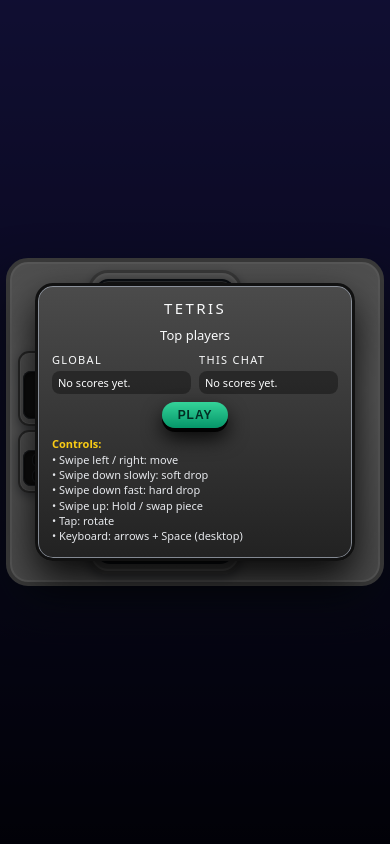
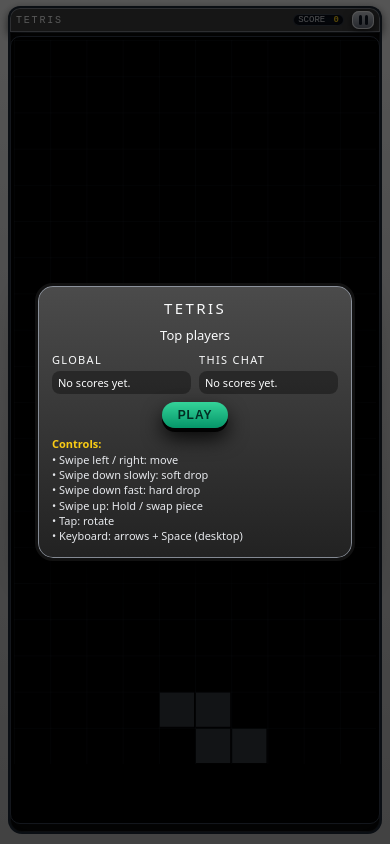
Before and after one commit to hirbodprime/-hitbots, a Django app: page /tetris/ in a window 390 px wide. Run offline with Django 5.2, Linux system fonts and the light colour scheme; data that the repository does not hold is empty.

Commit message:
so many changers

```diff
--- a/tetris/templates/tetris/index.html
+++ b/tetris/templates/tetris/index.html
@@ -348,6 +348,73 @@
       justify-content: space-between;
       padding: 1px 0;
     }
+
+    .frame {
+  width: 100%;
+  height: 100%;
+  padding: 4px;
+  display: flex;
+  justify-content: center;
+  align-items: center;
+}
+
+.cabinet {
+  width: min(620px, 100vw - 8px);
+  display: grid;
+  grid-template-columns: 0.14fr 0.72fr 0.14fr;
+  gap: 4px;
+  padding: 8px;
+  border-radius: 22px;
+  background: linear-gradient(180deg, var(--shell) 0%, #f5f5f5 40%, #d0d0d0 100%);
+  border: 4px solid var(--shell-border);
+  box-shadow:
+    0 24px 50px rgba(15, 23, 42, 0.85),
+    inset 0 0 0 2px rgba(255, 255, 255, 0.7);
+}
+
+/* MOBILE: hide side boxes and let center tower take full width */
+@media (max-width: 700px) {
+  .cabinet {
+    width: 100vw;
+    height: 100vh;
+    padding: 0;
+    border-radius: 0;
+    border: none;
+    box-shadow: none;
+    background: none;
+    grid-template-columns: 1fr;  /* only center column */
+    align-items: center;
+    justify-items: center;
+  }
+
+  .side-column {
+    display: none;
+  }
+
+  .tower {
+    width: 100vw;
+    max-width: 100vw;
+    height: 100vh;
+    max-height: 100vh;
+    border-radius: 0;
+    border: none;
+    box-shadow: none;
+    padding: 6px 8px 10px;
+  }
+
+  .tower-inner {
+    flex: 1;
+    display: flex;
+    flex-direction: column;
+    padding: 4px 0 8px;
+  }
+
+  .well-wrap {
+    flex: 1;
+    border-radius: 10px;
+  }
+}
+
   </style>
 </head>
 <body>
@@ -463,13 +530,32 @@
   let BLOCK = 10;
 
 function resizeCanvas() {
-    const w = canvas.parentElement.clientWidth - 4;
-    const width = Math.max(190, Math.min(w, 320));   // bigger well
+  const isMobile = window.innerWidth <= 700;
+
+  if (isMobile) {
+    // Take almost full screen on phones
+    const padding = 10;
+    const maxW = window.innerWidth - padding;
+    const maxH = window.innerHeight - 100; // leave a bit for top bar / chrome
+
+    // 10x20 grid → height = 2 * width, so limit by height
+    const width = Math.min(maxW, maxH / 2);
+    const height = width * 2;
+
+    canvas.width = width;
+    canvas.height = height;
+  } else {
+    // Desktop / tablet – center, but nice and big
+    const w = canvas.parentElement.clientWidth - 10;
+    const width = Math.max(220, Math.min(w, 360));
     const height = width * 2;
     canvas.width = width;
     canvas.height = height;
+  }
+
   BLOCK = canvas.width / COLS;
 }
+
   resizeCanvas();
   window.addEventListener("resize", () => {
     resizeCanvas();
@@ -776,16 +862,19 @@
         method:"POST",
         headers:{"Content-Type":"application/json"},
         body:JSON.stringify({
-            user_id:USER_ID,
-            chat_id:CHAT_ID,
-            username:USERNAME,
-            score:this.score,
+          user_id: USER_ID,
+          chat_id: CHAT_ID,
+          username: USERNAME,
+          score: this.score,
           message_id: MESSAGE_ID,
           inline_message_id: INLINE_MESSAGE_ID,
         }),
       });
-      }catch(e){console.error("submit-score error",e);}
+    }catch(e){
+      console.error("submit-score error", e);
     }
+  }
+
   }
 
   let board = new Board();
@@ -882,11 +971,12 @@
 
   document.getElementById("pauseBtn").addEventListener("click",openPause);
   document.getElementById("btnResume").addEventListener("click",closePause);
-  document.getElementById("btnQuit").addEventListener("click",async ()=>{
-    await board.sendScore();      // save score even if user quits
-    board=new Board();
+document.getElementById("btnQuit").addEventListener("click", async () => {
+  await board.sendScore();   // save before reset
+  board = new Board();       // new game instance
   closePause();
 });
+
 
   // ====== LEADERBOARD (start overlay) ======
   const startOverlay = document.getElementById("startOverlay");
--- a/tetris/views.py
+++ b/tetris/views.py
@@ -38,10 +38,66 @@
     return render(request, "tetris/index.html", context)
 
 
+
+BOT_TOKEN = os.environ.get("TELEGRAM_BOT_TOKEN")
+
+@csrf_exempt
+def submit_score(request):
+    if request.method != "POST":
+        return HttpResponseBadRequest("POST only")
+
+    try:
+        data = json.loads(request.body.decode("utf-8"))
+    except json.JSONDecodeError:
+        return HttpResponseBadRequest("Invalid JSON")
+
+    user_id = int(data.get("user_id") or 0)
+    chat_id = data.get("chat_id")
+    username = (data.get("username") or "")[:255]
+    score = int(data.get("score") or 0)
+    message_id = data.get("message_id")
+    inline_message_id = data.get("inline_message_id")
+
+    if not user_id or score <= 0:
+        return HttpResponseBadRequest("Missing user_id or score")
+
+    # save in DB
+    TetrisScore.objects.create(
+        user_id=user_id,
+        chat_id=chat_id or None,
+        username=username,
+        score=score,
+    )
+
+    # update per-chat leaderboard in Telegram
+    if BOT_TOKEN:
+        payload = {
+            "user_id": user_id,
+            "score": score,
+            "force": True,
+            "disable_edit_message": False,
+        }
+        if inline_message_id:
+            payload["inline_message_id"] = inline_message_id
+        elif chat_id and message_id:
+            payload["chat_id"] = chat_id
+            payload["message_id"] = message_id
+
+        try:
+            requests.post(
+                f"https://api.telegram.org/bot{BOT_TOKEN}/setGameScore",
+                json=payload,
+                timeout=5,
+            )
+        except requests.RequestException:
+            pass
+
+    return JsonResponse({"ok": True})
+
+
 def leaderboard(request):
     chat_id = request.GET.get("chat_id")
 
-    # global: best score per user
     global_qs = (
         TetrisScore.objects.values("user_id", "username")
         .annotate(best=Max("score"))
@@ -60,53 +116,3 @@
         data_chat = list(chat_qs)
 
     return JsonResponse({"global": data_global, "chat": data_chat})
-
-
-@csrf_exempt
-def submit_score(request):
-    if request.method != "POST":
-        return HttpResponseBadRequest("POST only")
-
-    data = json.loads(request.body.decode("utf-8"))
-    user_id = int(data.get("user_id", 0))
-    chat_id = data.get("chat_id")
-    username = (data.get("username") or "")[:255]
-    score = int(data.get("score", 0))
-    message_id = data.get("message_id")
-    inline_message_id = data.get("inline_message_id")
-
-    if not user_id:
-        return HttpResponseBadRequest("user_id missing")
-
-    # Save to DB (global history)
-    TetrisScore.objects.create(
-        user_id=user_id,
-        chat_id=chat_id or None,
-        username=username,
-        score=score,
-    )
-
-    # Update Telegram per-chat leaderboard (like LumberJack)
-    if BOT_TOKEN and score > 0:
-        payload = {
-            "user_id": user_id,
-            "score": score,
-            "force": True,          # overwrite lower scores
-            "disable_edit_message": False,
-        }
-        if inline_message_id:
-            payload["inline_message_id"] = inline_message_id
-        elif chat_id and message_id:
-            payload["chat_id"] = chat_id
-            payload["message_id"] = message_id
-
-        try:
-            requests.post(
-                f"https://api.telegram.org/bot{BOT_TOKEN}/setGameScore",
-                json=payload,
-                timeout=5,
-            )
-        except requests.RequestException:
-            pass
-
-    return JsonResponse({"ok": True})
```
Also changed, not shown: tetris/admin.py (+6 -2 lines), tetris/models.py (+4 -4 lines). Lines whose indentation alone changed are shown as unchanged.
